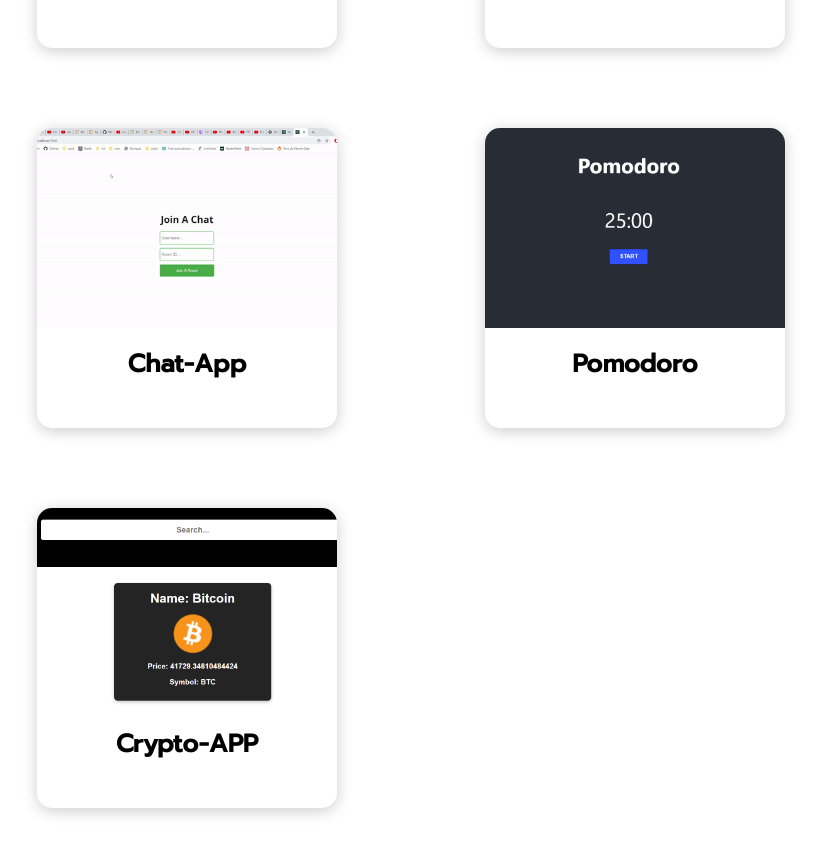
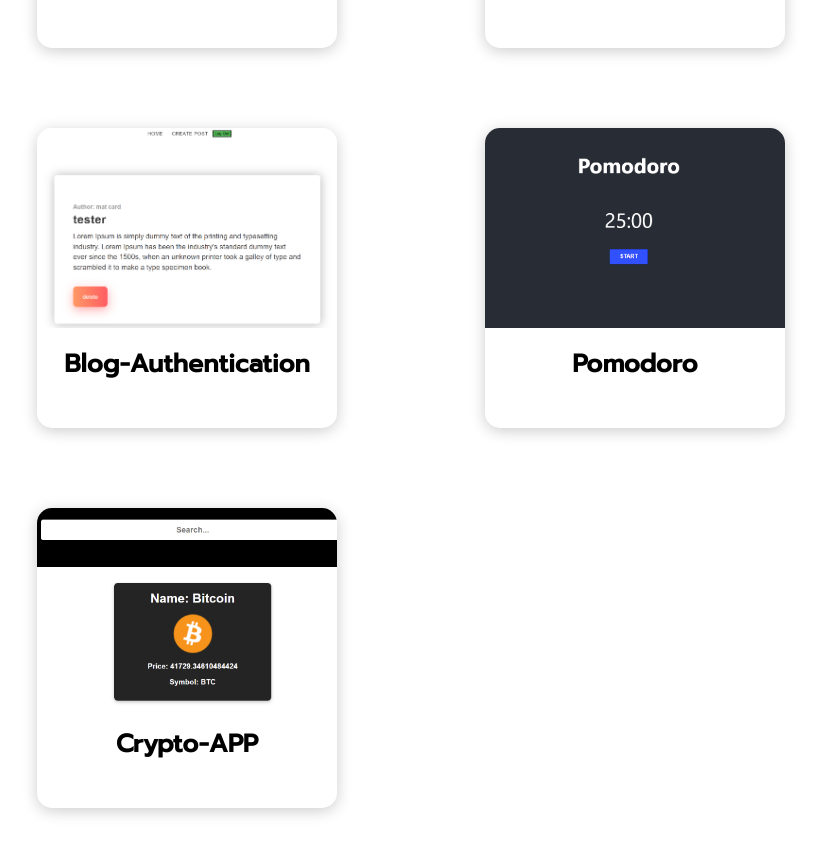
Before and after one commit to MatheusCTorres/Porfolio, a React (Vite) app in the folder project/: page /projects in a window 1280 px wide. Shown: the part 864-1718 px from the top of the page, without its empty margins (229-1050 px from the left). Built offline with nearby package versions, Linux system fonts and the light colour scheme.

Commit message:
replace project

```diff
--- a/project/src/data.js
+++ b/project/src/data.js
@@ -1,7 +1,7 @@
 import Covid from "./assets/covid.png"
 import Shop from "./assets/shop.png";
 import Notes from "./assets/notes.jpg";
-import Chat from "./assets/chat.gif";
+import Blog from "./assets/blogfirebase.png";
 import Pomodoro from "./assets/pomodoro.png";
 import Crypto from "./assets/crypto.png";
 import Gallery from "./assets/gallery.png";
@@ -32,10 +32,10 @@ export const ProjectList = [
         url: "https://github.com/MatheusCTorres/Notes-App"
     },
     {
-        name: "Chat-App",
-        image: Chat,
-        skills: "ReactJS, JavaScript, Node.js, MongoDB, SocketIO",
-        url: "https://github.com/MatheusCTorres/Chat-App"
+        name: "Blog-Authentication",
+        image: Blog,
+        skills: "ReactJS, JavaScript, Firebase",
+        url: "https://github.com/MatheusCTorres/Blog-Authentication-ReactJS"
     },
     {
         name: "Pomodoro",
```
Also changed, not shown: project/src/assets/blogfirebase.png (added), project/src/assets/chat.gif (deleted).
